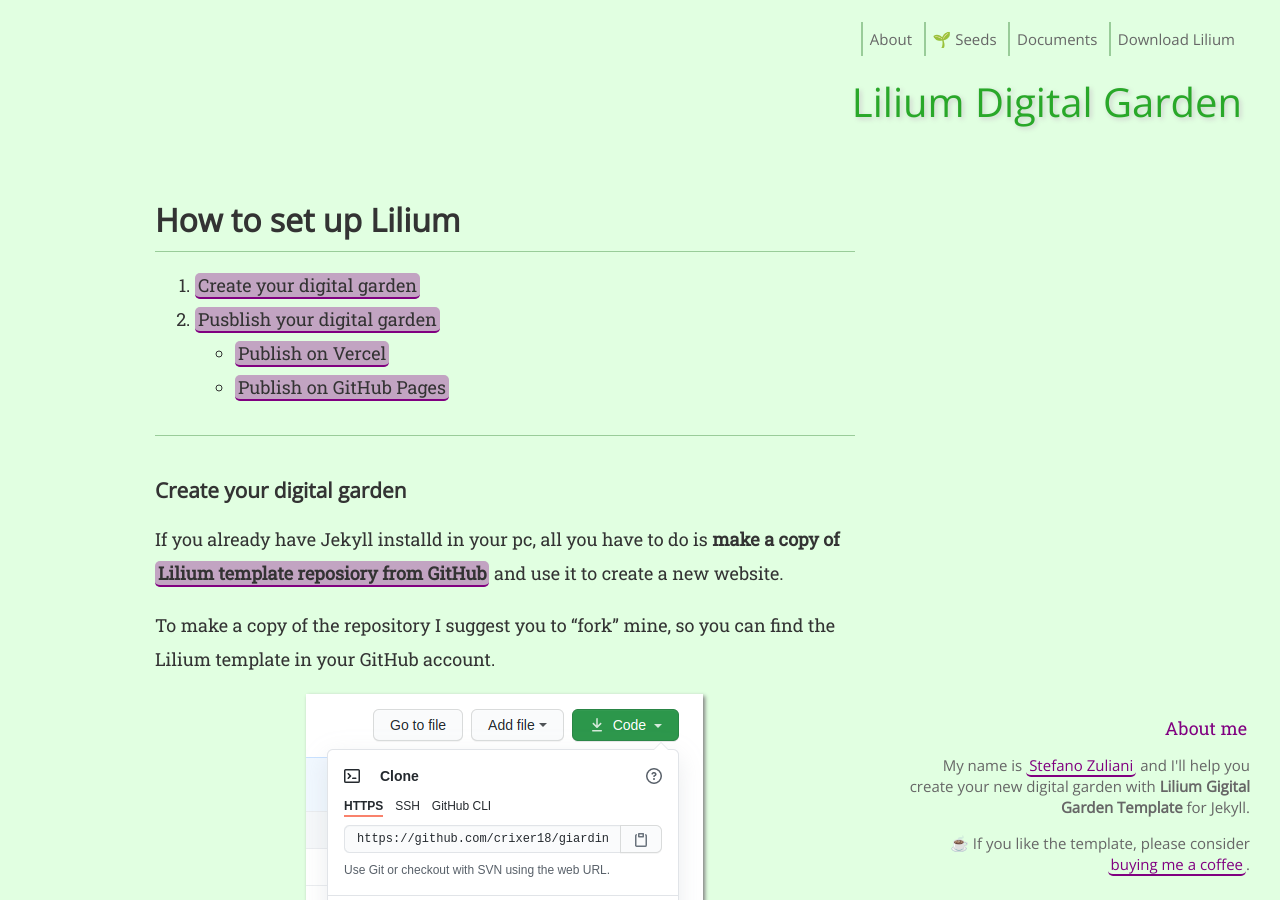
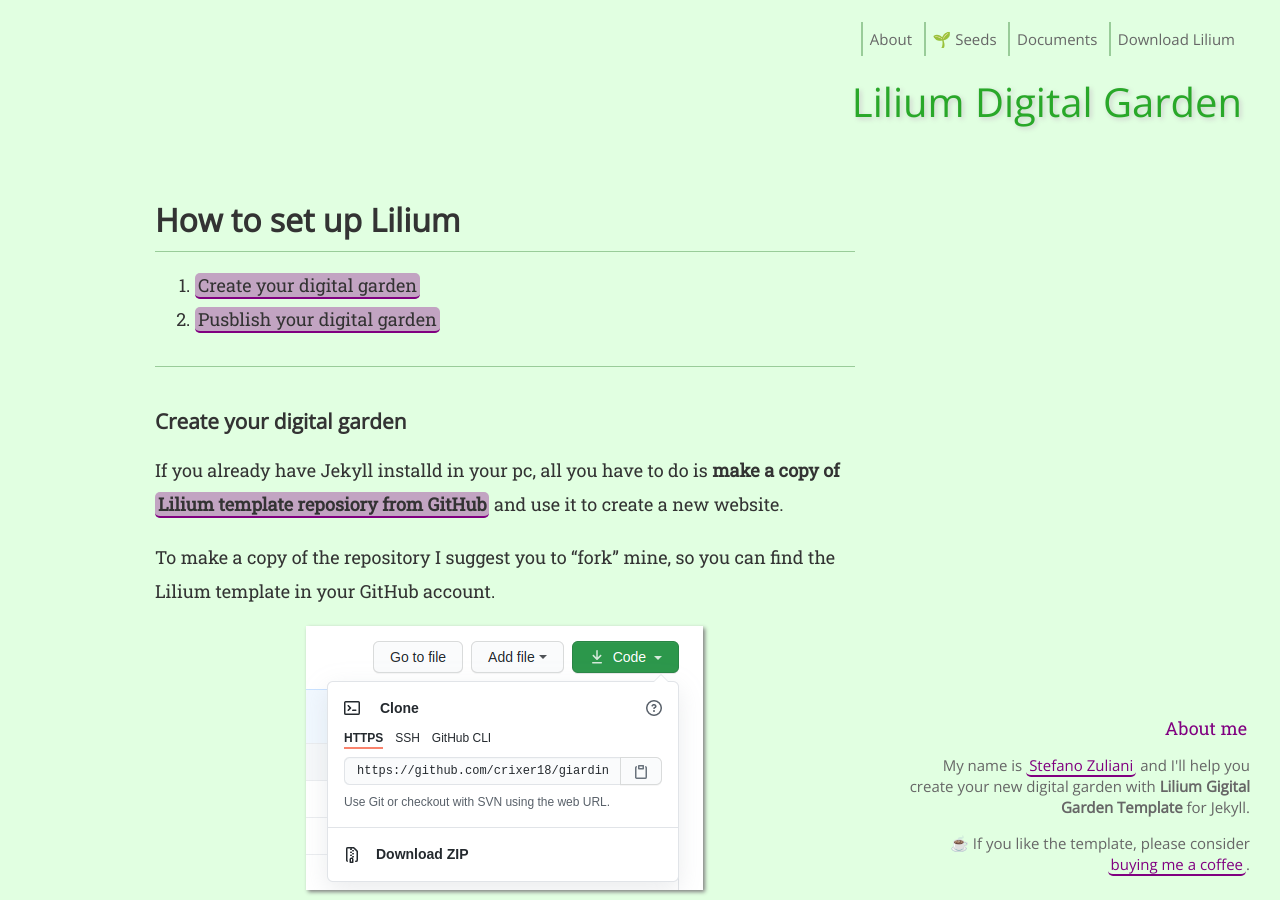
Before and after one commit to crixer18/lilium-digital-garden-jekyll, a Jekyll site: the page built from docs/set-up-lilium.md, in a window 1280 px wide and 900 px high. Built offline with Jekyll 4.4.1, drawn with Linux system fonts in a browser that asks for light colours; comment, search, counter and statistics services are not loaded.

Commit message:
Update set-up-lilium.md

```diff
--- a/docs/set-up-lilium.md
+++ b/docs/set-up-lilium.md
@@ -6,8 +6,6 @@
 
 1. [Create your digital garden](#create)
 2. [Pusblish your digital garden](#publish)
-   * [Publish on Vercel](#vercel)
-   * [Publish on GitHub Pages](#githbpages)
 
 <hr>
 
```
